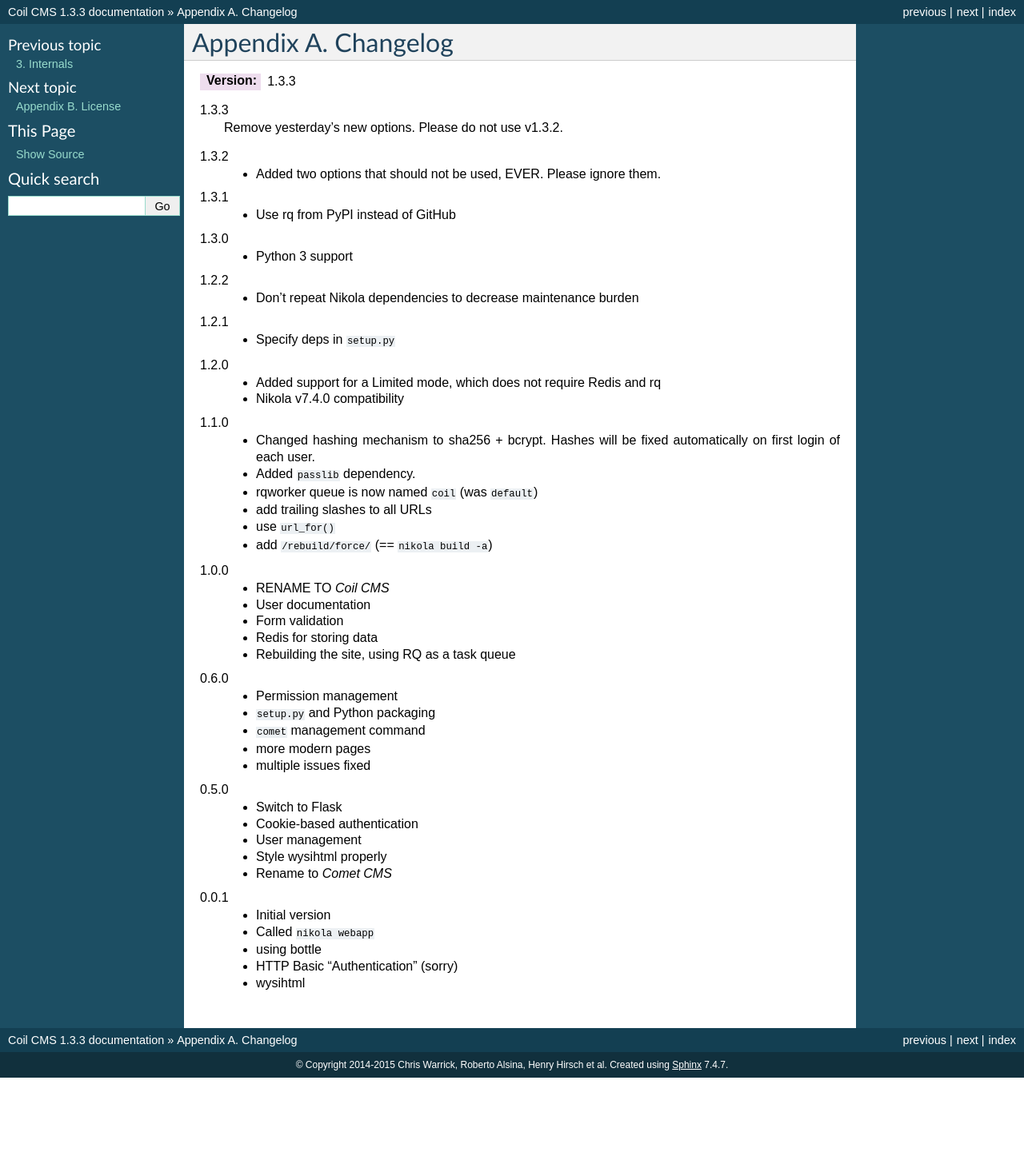
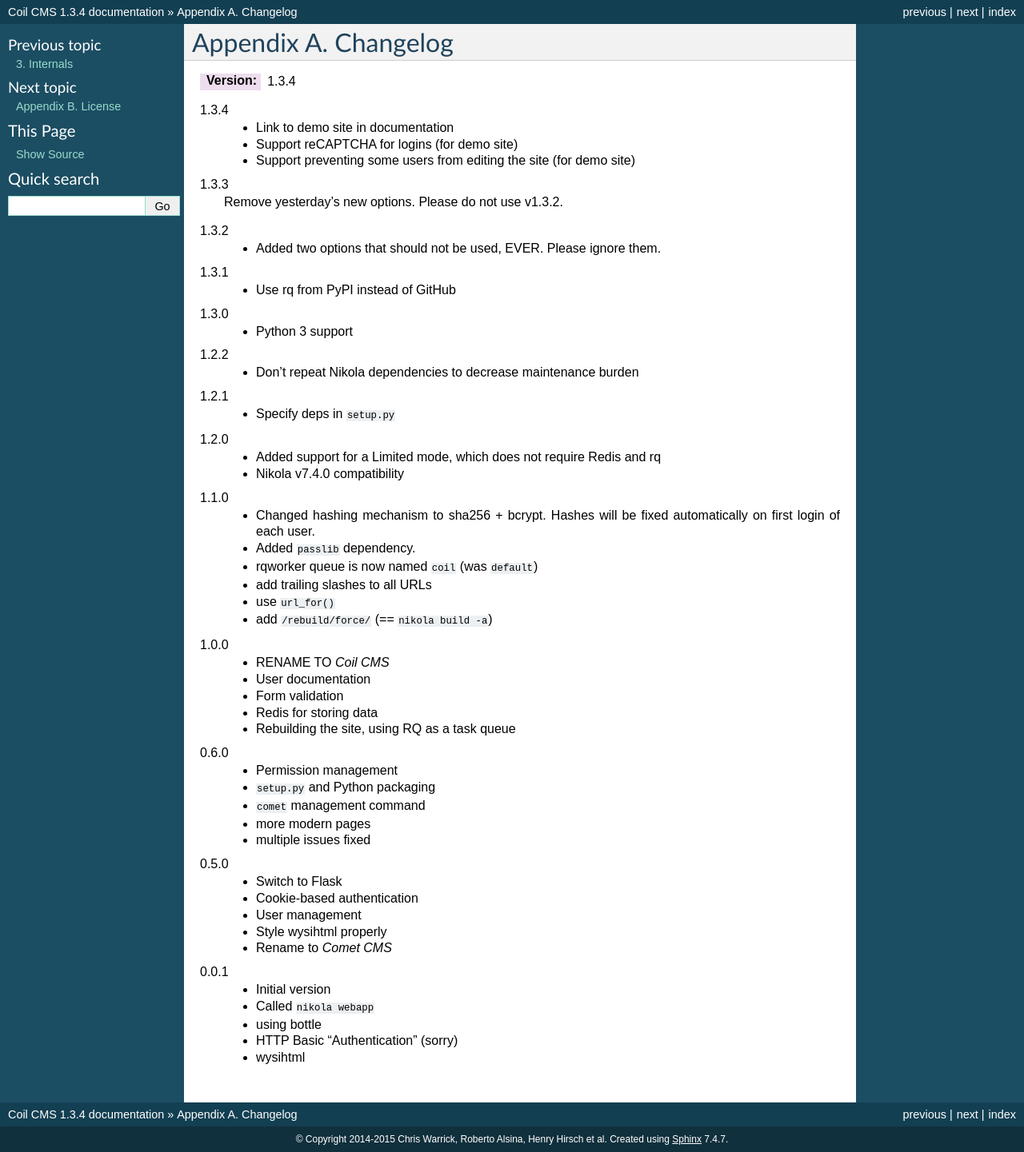
Before and after one commit to getnikola/coil, a Sphinx documentation site: the page built from docs/CHANGELOG.rst, in a window 1280 px wide. Shown: the whole page at 80% size. Built offline with Sphinx 7.4.7, drawn with Linux system fonts in a browser that asks for light colours; before the commit the page ends 1348 px from its top, so only the background shows below that.

Commit message:
v1.3.4: add CAPTCHA support and user edit blocking
Signed-off-by: Chris Warrick <kwpolska@gmail.com>

```diff
--- a/CONTRIBUTING.rst
+++ b/CONTRIBUTING.rst
@@ -5,8 +5,8 @@
 :Author: Chris Warrick <chris@chriswarrick.com>
 :Copyright: © 2015, Chris Warrick.
 :License: BSD (see /LICENSE or :doc:`Appendix B <LICENSE>`.)
-:Date: 2015-07-03
-:Version: 1.3.3
+:Date: 2015-08-08
+:Version: 1.3.4
 
 .. index:: contributing
 
--- a/coil/__init__.py
+++ b/coil/__init__.py
@@ -29,4 +29,4 @@
 
 __all__ = ['__version__']
 
-__version__ = '1.3.3'
+__version__ = '1.3.4'
--- a/docs/CHANGELOG.rst
+++ b/docs/CHANGELOG.rst
@@ -2,7 +2,12 @@
 Appendix A. Changelog
 =====================
 
-:Version: 1.3.3
+:Version: 1.3.4
+
+1.3.4
+    * Link to demo site in documentation
+    * Support reCAPTCHA for logins (for demo site)
+    * Support preventing some users from editing the site (for demo site)
 
 1.3.3
     Remove yesterday’s new options.  Please do not use v1.3.2.
--- a/docs/CONTRIBUTING.rst
+++ b/docs/CONTRIBUTING.rst
@@ -5,8 +5,8 @@
 :Author: Chris Warrick <chris@chriswarrick.com>
 :Copyright: © 2015, Chris Warrick.
 :License: BSD (see /LICENSE or :doc:`Appendix B <LICENSE>`.)
-:Date: 2015-07-03
-:Version: 1.3.3
+:Date: 2015-08-08
+:Version: 1.3.4
 
 .. index:: contributing
 
--- a/docs/conf.py
+++ b/docs/conf.py
@@ -55,9 +55,9 @@
 # built documents.
 #
 # The short X.Y version.
-version = '1.3.3'
+version = '1.3.4'
 # The full version, including alpha/beta/rc tags.
-release = '1.3.3'
+release = '1.3.4'
 
 # The language for content autogenerated by Sphinx. Refer to documentation
 # for a list of supported languages.
--- a/docs/index.rst
+++ b/docs/index.rst
@@ -2,6 +2,11 @@
    sphinx-quickstart on Sat Jan 10 17:53:36 2015.
    You can adapt this file completely to your liking, but it should at least
    contain the root `toctree` directive.
+
+Coil demo site
+==============
+
+The Coil demo site is available at https://coilcms-site.getnikola.com/ and https://coilcms-site.getnikola.com/.
 
 Coil CMS
 ========
--- a/setup.py
+++ b/setup.py
@@ -7,7 +7,7 @@
     dependencies = [l.strip() for l in fh]
 
 setup(name='coil',
-      version='1.3.4-alpha.2',
+      version='1.3.4',
       description='A user-friendly CMS frontend for Nikola.',
       keywords='coil,nikola,cms',
       author='Chris Warrick, Roberto Alsina, Henry Hirsch et al.',
```
Also changed, not shown: CHANGELOG.rst (+6 -1 lines).
